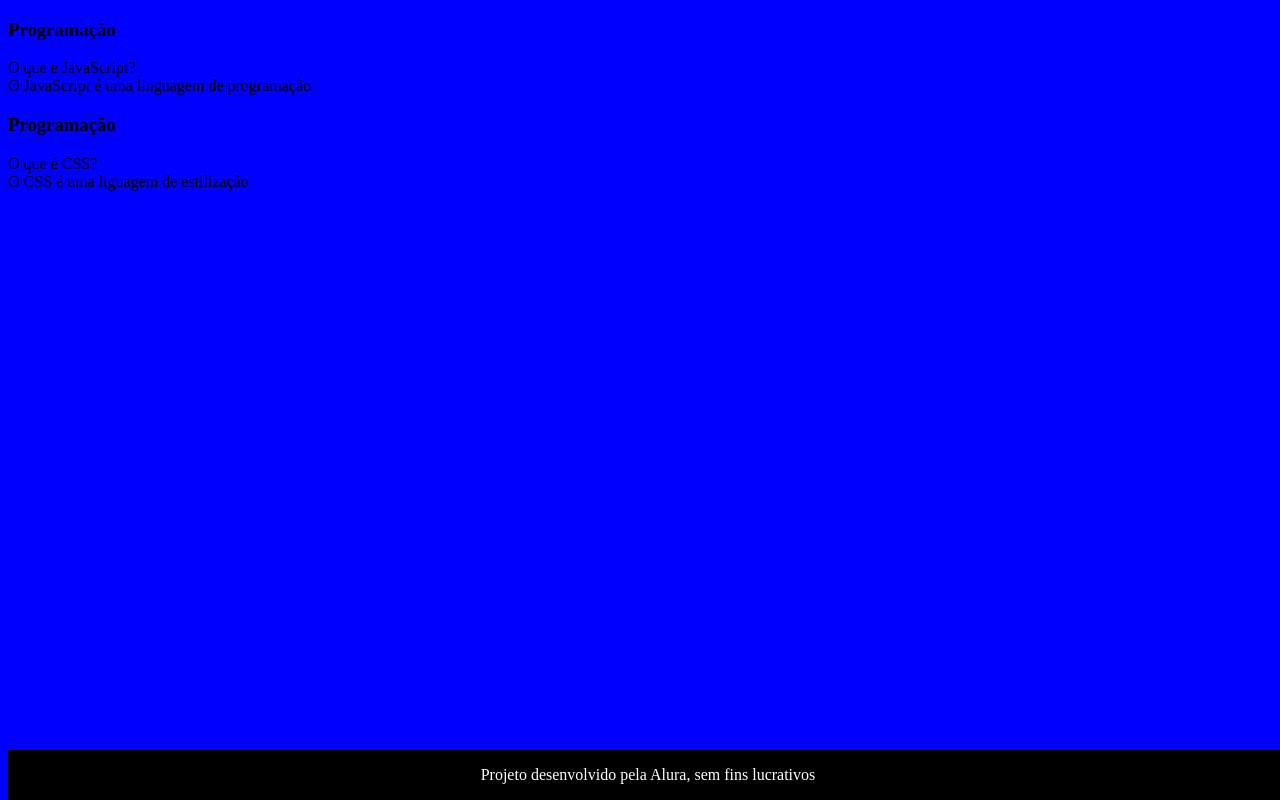
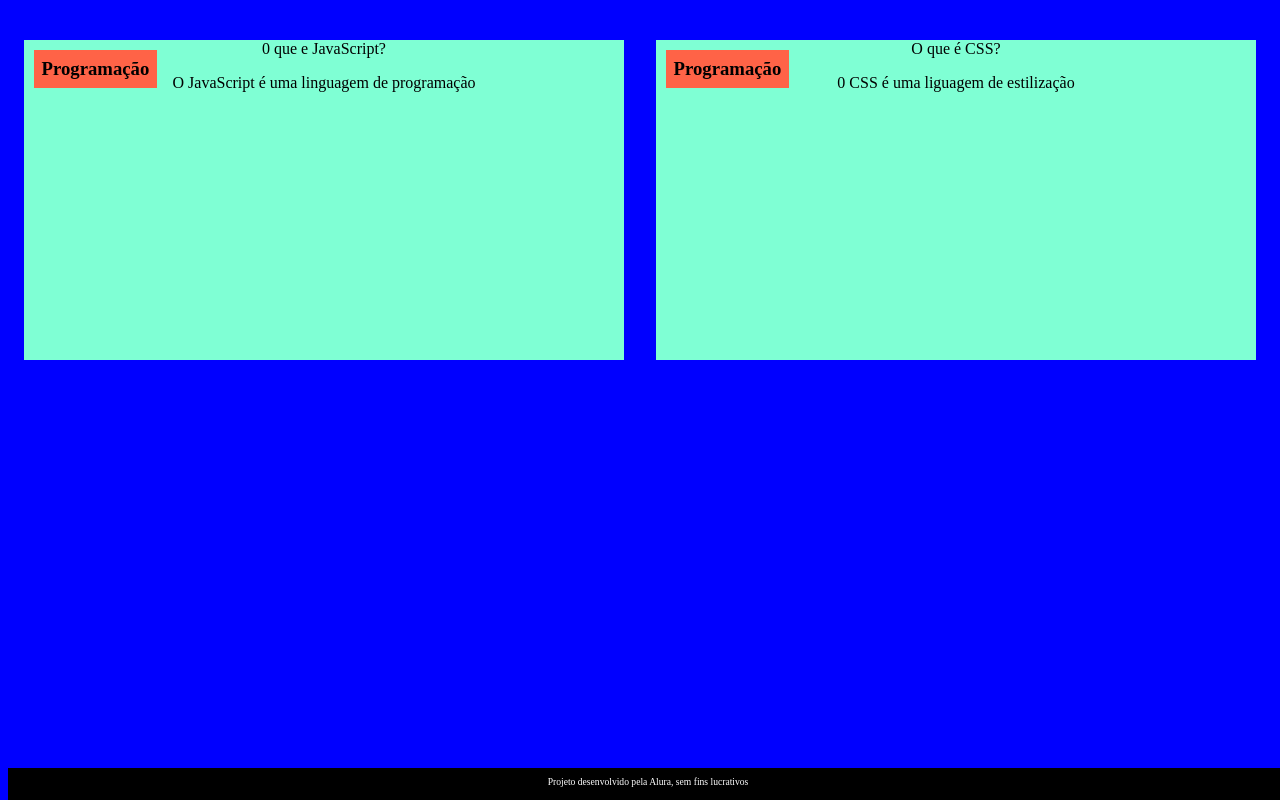
Before and after one commit to joaoviniciussant/3-trimestre, a plain HTML site: page index.html in a window 1280 px wide. Drawn offline with Linux system fonts and the light colour scheme; files that its build step writes are made by us from their sources.

Commit message:
Add files via upload

```diff
--- a/index.html
+++ b/index.html
@@ -13,10 +13,10 @@
         <div class="cartao__conteudo">
             <h3>Programação</h3>
             <div class="cartao__conteudo__pergunta">
-                O que e JavaScript?
+               <p>0 que e JavaScript?</p>
             </div>
             <div class="cartao__conteudo__resposta">
-                O JavaScript é uma linguagem de programação
+                <P>O JavaScript é uma linguagem de programação</P>
             </div>
         </div>
             </article>
@@ -24,10 +24,10 @@
                 <div class="cartao__conteudo">
                     <h3>Programação</h3>
                     <div class="cartao__conteudo__pergunta">
-                        O que é CSS?
+                      <P>O que é CSS?</P>
                     </div>
                     <div class="cartao__conteudo__resposta">
-                        O CSS é uma liguagem de estilização
+                        <p>0 CSS é uma liguagem de estilização</p>
                     </div>
                 </div>
                     </article>
--- a/style.css
+++ b/style.css
@@ -1,6 +1,38 @@
 body{
     background-color: blue;
+    font-family: Bai Jamjuree;
 }
+
+#container {
+    display: flex;
+}
+
+.cartao {
+    margin: 1rem 1rem;
+    background-color: blue;
+    height: 20rem;
+    flex-grow: 1;
+    flex-basis: calc(33% - 6rem);
+}
+
+.cartao__conteudo {
+    text-align: center;
+    background-color: aquamarine;
+    height: 100%;
+}
+
+.cartao__conteudo h3 {
+    background-color: tomato;
+    text-align: left;
+    padding: 0.5rem;
+    position: absolute;
+    margin: 0.6rem;
+
+}
+
+
+
+
 
 footer{
     background-color: black;
@@ -8,9 +40,11 @@ footer{
     position: fixed;
     bottom: 0;
     width: 100%;
+    height: 2rem;
 }
 
 footer p {
     text-align: center;
-    font-size: 1rem;
+    font-size: 0.6rem;
+    margin-top: 0.5rem;
 }
```
